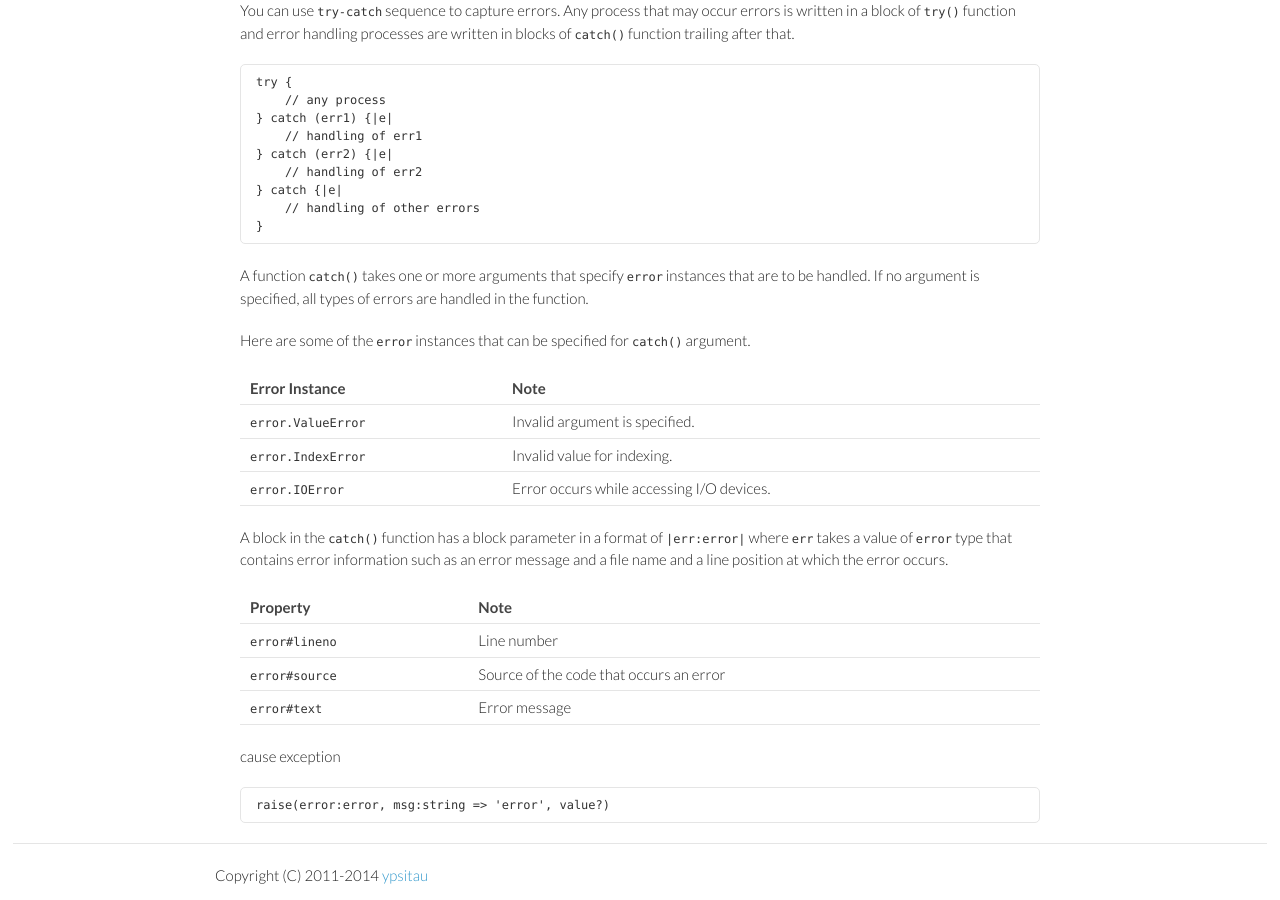
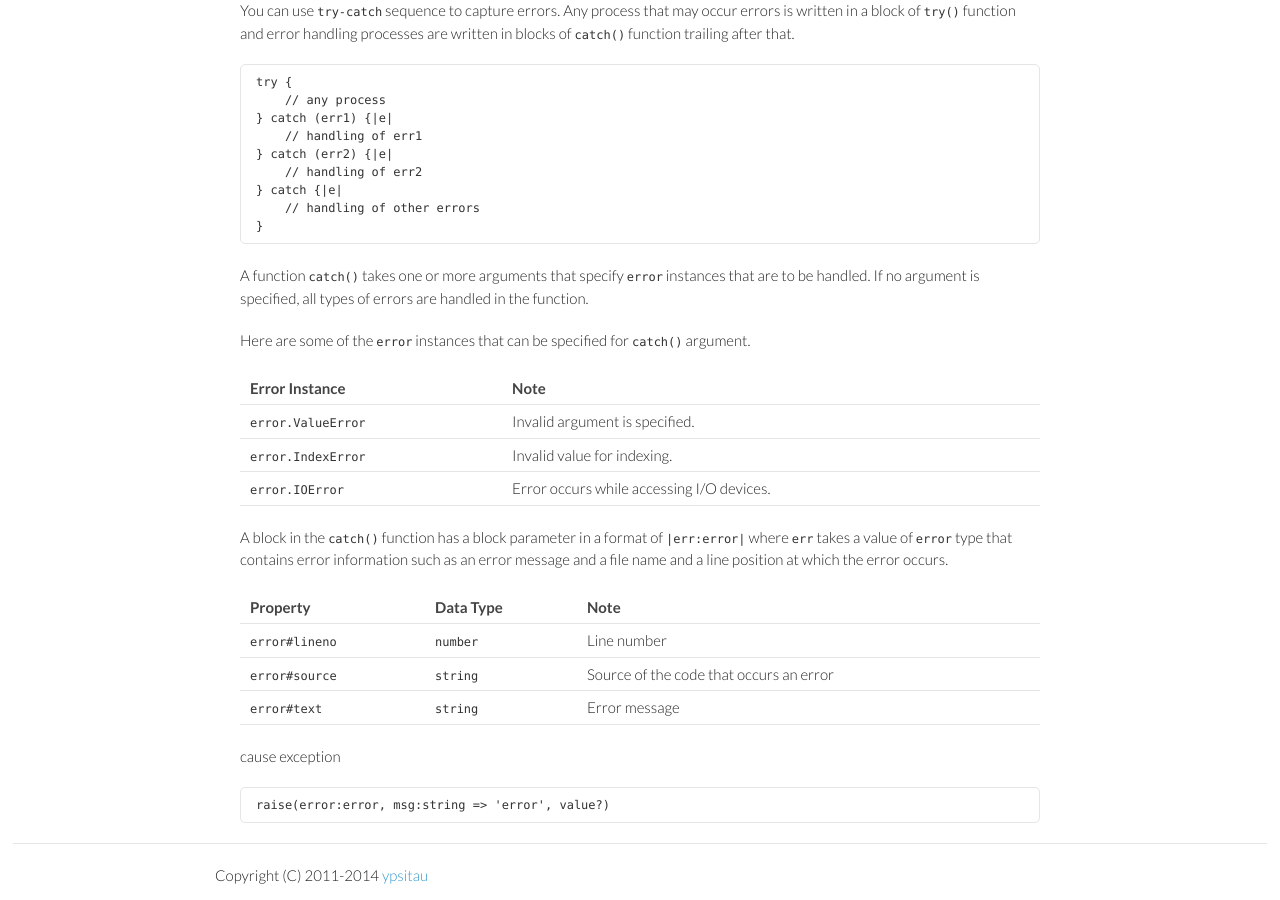
Before and after one commit to rudidude86/gura-lang.github.io, a Jekyll site: the page built from documents/Flow-Control.md, in a window 1280 px wide and 900 px high, scrolled down 7758 px. Built offline with Jekyll 4.4.1, drawn with Linux system fonts in a browser that asks for light colours; Markdown is read by kramdown in place of the engine named in the settings.

Commit message:
updated document

```diff
--- a/documents/Flow-Control.md
+++ b/documents/Flow-Control.md
@@ -437,10 +437,10 @@ where `err` takes a value of `error` type that contains error information
 such as an error message and a file name and a line position at which the error occurs.
 
 <table>
-<tr><th>Property</th><th>Note</th></tr>
-<tr><td><code>error#lineno</code></td><td>Line number</td></tr>
-<tr><td><code>error#source</code></td><td>Source of the code that occurs an error</td></tr>
-<tr><td><code>error#text</code></td><td>Error message</td></tr>
+<tr><th>Property</th><th>Data Type</th><th>Note</th></tr>
+<tr><td><code>error#lineno</code></td><td><code>number</code></td><td>Line number</td></tr>
+<tr><td><code>error#source</code></td><td><code>string</code></td><td>Source of the code that occurs an error</td></tr>
+<tr><td><code>error#text</code></td><td><code>string</code></td><td>Error message</td></tr>
 </table>
 
 cause exception
```
